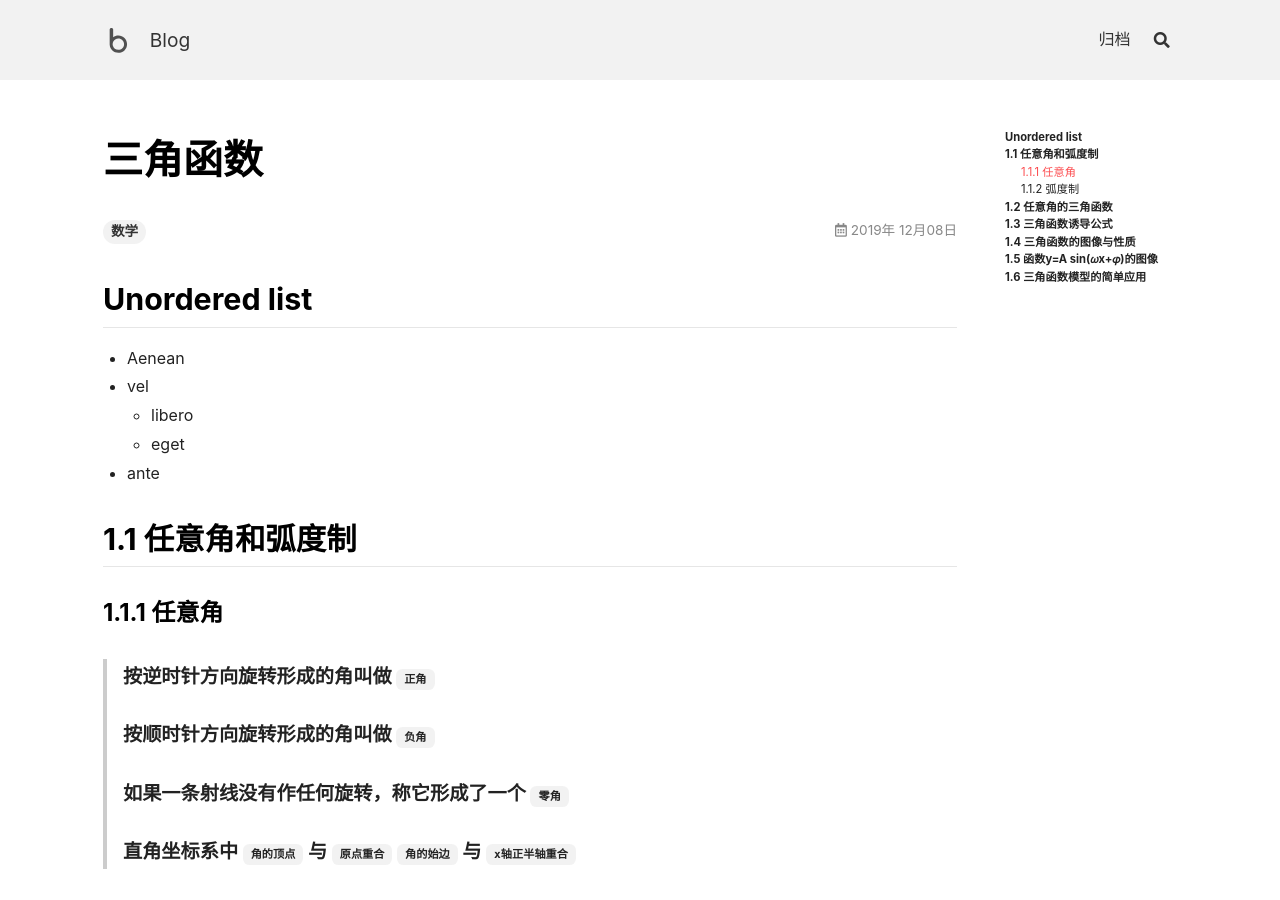
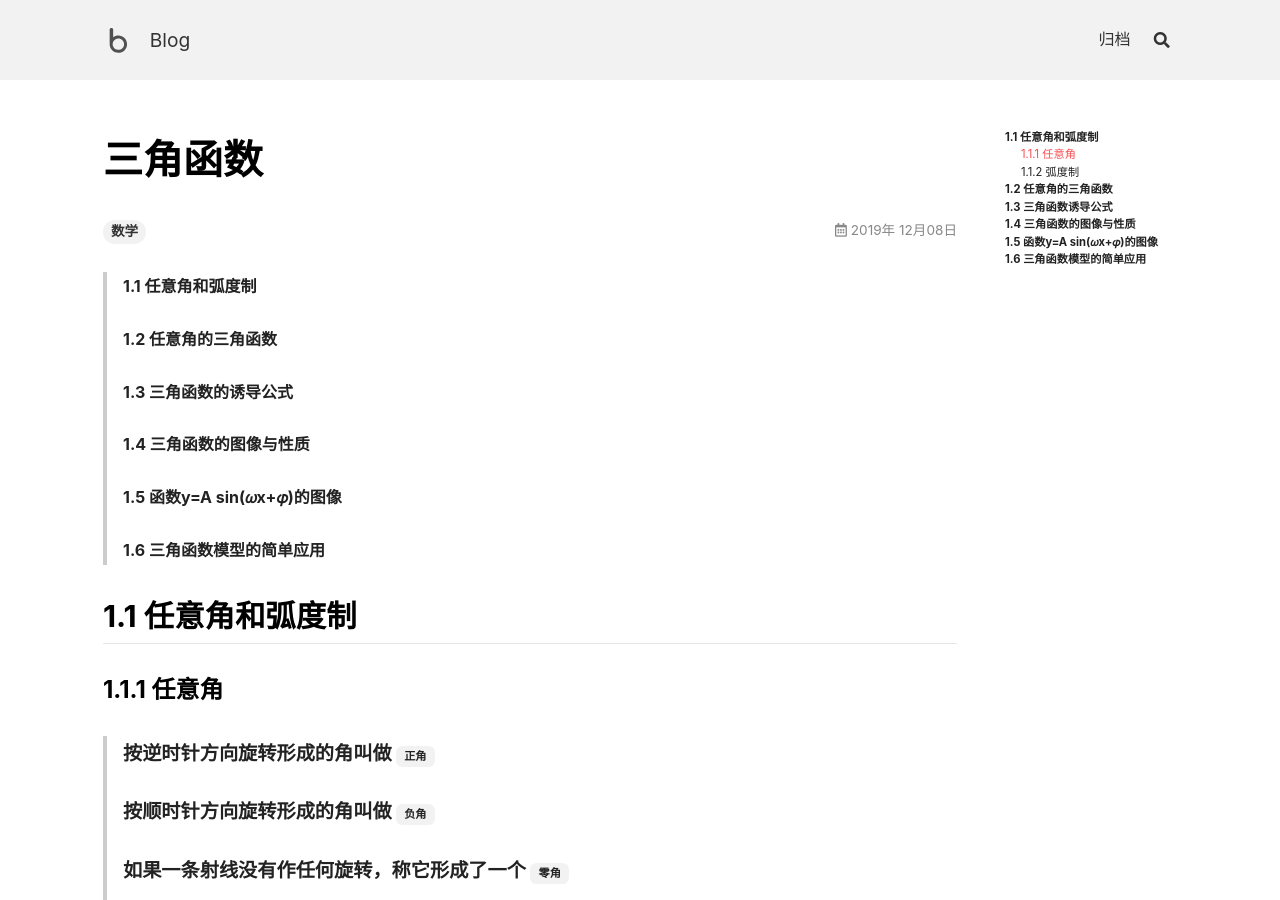
Before and after one commit to Git-WeStudio/Git-WeStudio.Github.io, a Jekyll site: the page built from _posts/2019-12-8-1.md, in a window 1280 px wide and 900 px high. Built offline with Jekyll 4.4.1, drawn with Linux system fonts in a browser that asks for light colours; nearby versions of some CDN libraries.

Commit message:
Update 2019-12-8-1.md

```diff
--- a/_posts/2019-12-8-1.md
+++ b/_posts/2019-12-8-1.md
@@ -3,13 +3,12 @@ title: 三角函数
 tags: 数学
 ---
 
-## Unordered list
-
-* Aenean
-* vel
-    * libero
-    * eget
-* ante
+> ##### 1.1 任意角和弧度制
+> ##### 1.2 任意角的三角函数
+> ##### 1.3 三角函数的诱导公式
+> ##### 1.4 三角函数的图像与性质
+> ##### 1.5 函数y=A sin(𝜔x+𝜑)的图像
+> ##### 1.6 三角函数模型的简单应用
 
 <!--more-->
 
```
